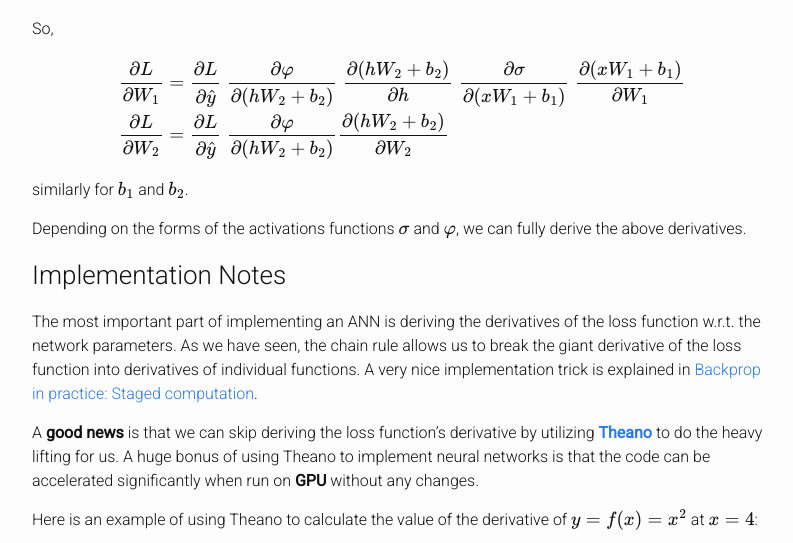
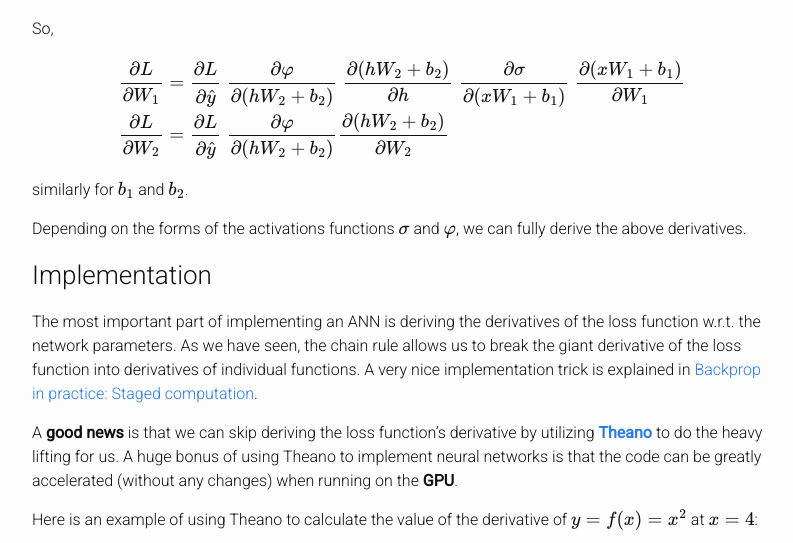
Before and after one commit to vinhkhuc/vinhkhuc.github.io, a Jekyll site: the page built from _posts/2015-03-29-backpropagation.md, in a window 1280 px wide and 900 px high, scrolled down 1805 px, cut to the strip 0-543 px from the top of the window. Shown: the whole strip, without its empty margins (238-1031 px from the left). Built offline with Jekyll 4.4.1, drawn with Linux system fonts in a browser that asks for light colours; formulas are drawn with MathJax 3; comment, search, counter and statistics services are not loaded.

Commit message:
Misc typos

```diff
--- a/_posts/2015-03-29-backpropagation.md
+++ b/_posts/2015-03-29-backpropagation.md
@@ -87,14 +87,14 @@ similarly for $$b_1$$ and $$b_2$$.
 
 Depending on the forms of the activations functions $$\sigma$$ and $$\varphi$$, we can fully derive the above derivatives.
 
-### Implementation Notes
+### Implementation
 The most important part of implementing an ANN is deriving the derivatives of the loss function w.r.t. the network parameters.
 As we have seen, the chain rule allows us to break the giant derivative of the loss function into derivatives of individual functions.
 A very nice implementation trick is explained in [Backprop in practice: Staged computation](//cs231n.github.io/optimization-2).
 
 A **good news** is that we can skip deriving the loss function's derivative by utilizing [**Theano**](//deeplearning.net/software/theano/)
-to do the heavy lifting for us. A huge bonus of using Theano to implement neural networks is that the code can be accelerated
-significantly when run on **GPU** without any changes.
+to do the heavy lifting for us. A huge bonus of using Theano to implement neural networks is that the code can be greatly
+accelerated (without any changes) when running on the **GPU**.
 
 Here is an example of using Theano to calculate the value of the derivative of $$y = f(x) = x^2$$ at $$x = 4$$:
 
```
